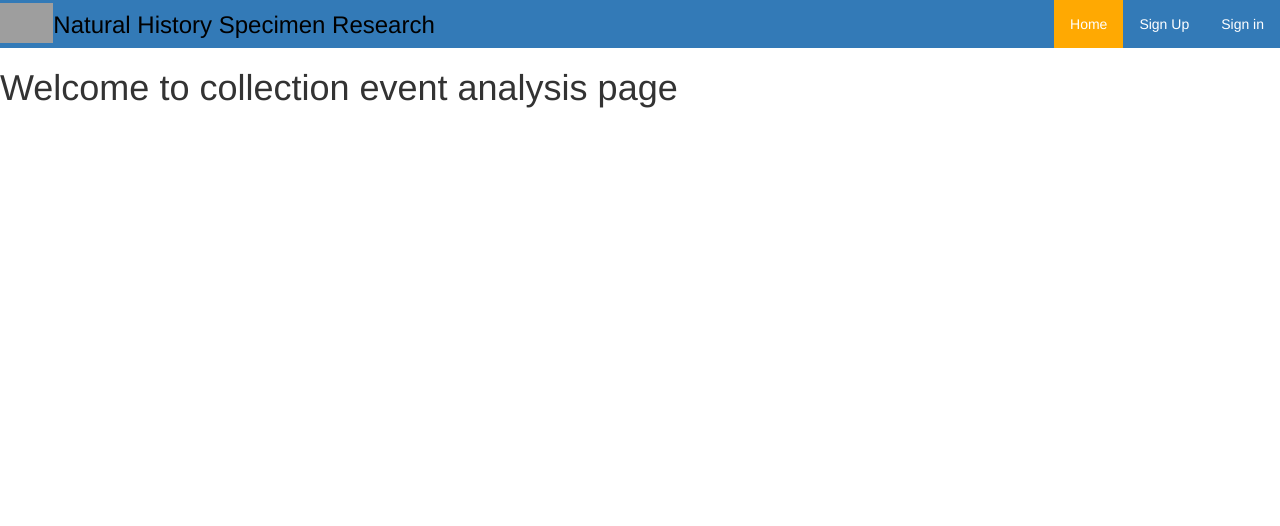
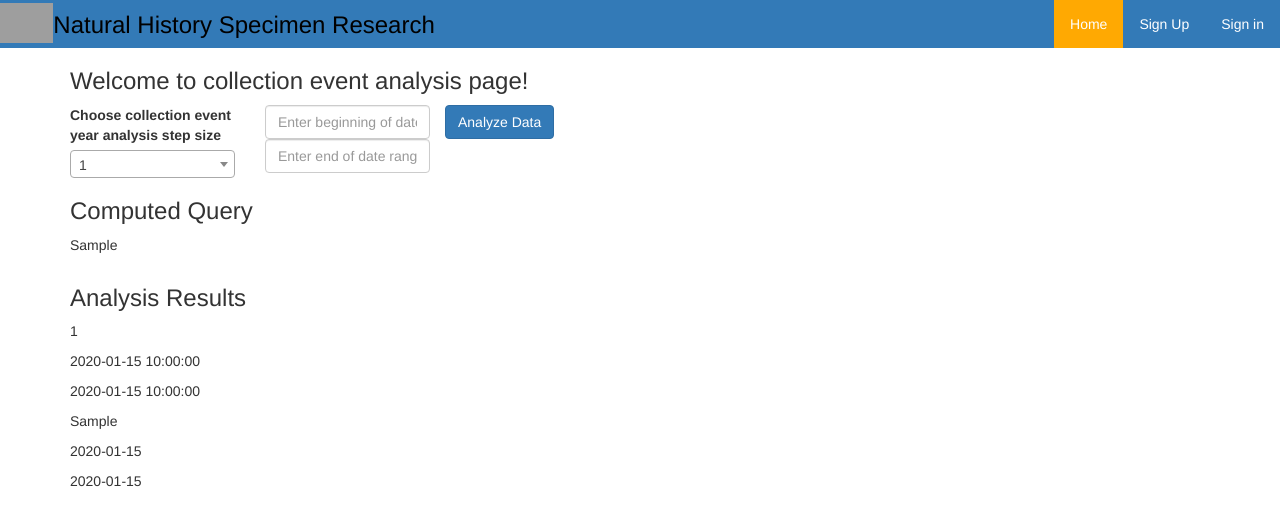
Before and after one commit to prcbass/UFNaturalHistorySpecimenExchange, a PHP site: the page made by application/views/collectionevent_analysis.php in a window 1280 px wide. Shown: the top 526 px of the page. Run offline with PHP 8.4, Linux system fonts and the light colour scheme; the template is opened without the code that fills it: most values are stand-ins (such as "Sample title", 1, 10 or a date in 2020); data that the repository does not hold is empty; some libraries are stand-ins or nearby versions; grey boxes are pictures that could not be loaded.

Commit message:
Add printing of generated sql query

```diff
--- a/application/config/routes.php
+++ b/application/config/routes.php
@@ -51,7 +51,7 @@ defined('BASEPATH') OR exit('No direct script access allowed');
 */
 $route['paleocontext/(:any)'] = 'paleocontext/$1';
 $route['paleocontext'] = 'paleocontext';
-$route['collectionevent'] = 'collectionevent/index';
+$route['collectionevent'] = 'collectionevent/calcTemporalDist';
 $route['default_controller'] = 'specimen/search';
 $route['(:any)'] = 'pages/view/$1';
 $route['404_override'] = '';
--- a/application/views/collectionevent_analysis.php
+++ b/application/views/collectionevent_analysis.php
@@ -1,5 +1,54 @@
- <section>
- 	<div>
- 		<h1>Welcome to collection event analysis page</h1>
+<?php echo form_open('collectionevent/calcTemporalDist'); ?>
+ <section id="collectionevent-analysis-input">
+ 	<div class="container">
+ 		<h3>Welcome to collection event analysis page!</h3>
+ 		<div class = "row">
+ 			<div class="col-md-2"><?php echo validation_errors(); ?></div>
+      <div class="col-md-2"><?php if (isset($formLogicError)) echo "<p>$formLogicError</p>"; ?></div>
+ 		</div>
+ 		<div class = "row">
+ 			<div class="col-md-2">
+ 				<label for="step-select">Choose collection event year analysis step size</label>
+		        <select class="form-control" id="step-select" name="year-step-size">
+		        	<option value="1"> 1 </option>
+		        	<option value="2"> 2 </option>
+		        	<option value="3"> 3 </option>
+		        	<option value="4"> 4 </option>
+		        	<option value="5"> 5 </option>
+		        	<option value="6"> 6 </option>
+		        	<option value="7"> 7 </opton>
+		        	<option value="8"> 8 </opton>
+		        	<option value="9"> 9 </opton>
+		        	<option value="10"> 10 </opton>
+		        </select>
+      		</div>
+      		<div class = "col-md-2">
+      			<input class = "form-control" placeholder = 'Enter beginning of date range' name = "dateRange1">
+      			<input class = "form-control" placeholder = 'Enter end of date range' name = "dateRange2">
+      		</div>
+      		<div class = "btn-group">
+      			<input class="btn btn-group btn-primary" type="submit" name="submit" id="submit" value="Analyze Data" />
+      		</div>
+ 		</div>
  	</div>
  </section>
+
+ <section>
+ 	<div class = "container">
+    <h3>Computed Query</h3>
+    <?php if (isset($sqlQuery)) echo "<p>$sqlQuery</p>";  ?>
+ 	</div>
+ </section>
+
+ <section>
+  <div class = "container">
+    <h3>Analysis Results</h3>
+    <?php if (isset($stepSize)) echo "<p>$stepSize</p>";  ?>
+    <?php if (isset($dateRng1)) echo "<p>$dateRng1</p>";  ?>
+    <?php if (isset($dateRng2)) echo "<p>$dateRng2</p>";  ?>
+
+    <?php if (isset($stepInputType)) echo "<p>$stepInputType</p>";  ?>
+    <?php if (isset($date1InputType)) echo "<p>$date1InputType</p>";  ?>
+    <?php if (isset($date2InputType)) echo "<p>$date2InputType</p>";  ?>
+  </div>
+ </section>
```
Also changed, not shown: application/controllers/Collectionevent.php (+31 -1 lines), application/models/Collectionevent_model.php (+15 -0 lines).
